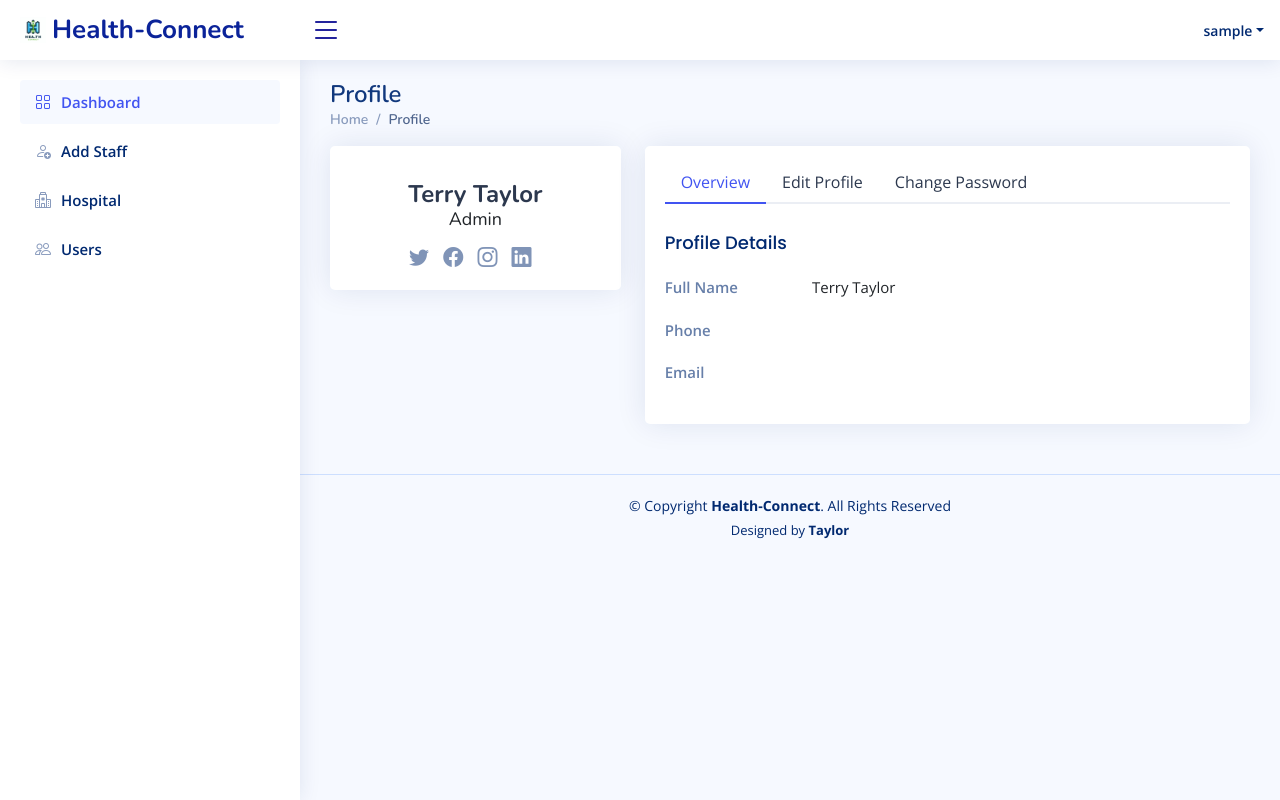
After one commit to TerryTaylor23/Blood-bank-management-system, a PHP site: page /aprofile.php in a window 1280 px wide. The commit adds this page. Run offline with PHP 8.4, Linux system fonts and the light colour scheme; the visitor is signed in with stand-in values (Sample User, id 1); tables that the repository leaves empty or names only in its code hold one stand-in row (values such as "Sample post"); some libraries are stand-ins or nearby versions.

Commit message:
Implemented password change functionality and enhanced UI components across various pages

```diff
--- a/add_blood_bag.php
+++ b/add_blood_bag.php
@@ -129,9 +129,9 @@ $query->close();
             </a>
         </li>
         <li class="nav-item">
-            <a class="nav-link collapsed" href="#">
+            <a class="nav-link collapsed" href="request.php">
                 <i class="bx bxs-donate-blood"></i>
-                <span>Blood transfusion Request</span>
+                <span>Blood Request</span>
             </a>
         </li>
         <li class="nav-item">
--- a/admin_dashboard.php
+++ b/admin_dashboard.php
@@ -101,7 +101,7 @@ $con->close();
             </li>
 
             <li>
-              <a class="dropdown-item d-flex align-items-center" href="profile.html">
+              <a class="dropdown-item d-flex align-items-center" href="aprofile.php">
                 <i class="bi bi-person"></i>
                 <span>My Profile</span>
               </a>
--- /dev/null
+++ b/aprofile.php
@@ -0,0 +1,360 @@
+<?php
+session_start();
+
+// Database connection
+$con = new mysqli("localhost", "root", "", "blood_bank");
+
+if ($con->connect_error) {
+    die("Connection failed: " . $con->connect_error);
+}
+
+// Check if the user is logged in
+if (!isset($_SESSION['user_id'])) {
+    header('Location: login.php');
+    exit();
+}
+
+$user_id = $_SESSION['user_id'];
+
+// Fetch user details from the database
+$query = $con->prepare("SELECT username, user_type FROM user WHERE user_id = ?");
+$query->bind_param("i", $user_id);
+$query->execute();
+$result = $query->get_result();
+
+if ($result->num_rows > 0) {
+    $user = $result->fetch_assoc();
+    $username = $user['username'];
+    $user_type = $user['user_type'];
+} else {
+    // If user is not found, redirect to login page
+    header('Location: login.php');
+    exit();
+}
+$query->close();
+$con->close();
+?>
+
+
+<!DOCTYPE html>
+<html lang="en">
+
+<head>
+  <meta charset="utf-8">
+  <meta content="width=device-width, initial-scale=1.0" name="viewport">
+
+  <title>Health-Connect</title>
+  <meta content="" name="description">
+  <meta content="" name="keywords">
+
+  <!-- Favicons -->
+  <link href="assets/img/micon.png" rel="icon">
+  <link href="assets/img/micon.png" rel="apple-touch-icon">
+
+  <!-- Google Fonts -->
+  <link href="https://fonts.gstatic.com" rel="preconnect">
+  <link href="https://fonts.googleapis.com/css?family=Open+Sans:300,300i,400,400i,600,600i,700,700i|Nunito:300,300i,400,400i,600,600i,700,700i|Poppins:300,300i,400,400i,500,500i,600,600i,700,700i" rel="stylesheet">
+
+  <!-- Vendor CSS Files -->
+  <link href="assets/vendor/bootstrap/css/bootstrap.min.css" rel="stylesheet">
+  <link href="assets/vendor/bootstrap-icons/bootstrap-icons.css" rel="stylesheet">
+  <link href="assets/vendor/boxicons/css/boxicons.min.css" rel="stylesheet">
+  <link href="assets/vendor/quill/quill.snow.css" rel="stylesheet">
+  <link href="assets/vendor/quill/quill.bubble.css" rel="stylesheet">
+  <link href="assets/vendor/remixicon/remixicon.css" rel="stylesheet">
+  <link href="assets/vendor/simple-datatables/style.css" rel="stylesheet">
+
+  <!-- Template Main CSS File -->
+  <link href="assets/css/style.css" rel="stylesheet">
+
+</head>
+
+<body>
+
+  <!-- ======= Header ======= -->
+  <header id="header" class="header fixed-top d-flex align-items-center">
+
+    <div class="d-flex align-items-center justify-content-between">
+      <a href="admin_dashboard.php" class="logo d-flex align-items-center">
+        <img src="assets/img/OIG2.jfif" alt="">
+        <span class="d-none d-lg-block">Health-Connect</span>
+      </a>
+      <i class="bi bi-list toggle-sidebar-btn"></i>
+    </div><!-- End Logo -->
+
+    <nav class="header-nav ms-auto">
+      <ul class="d-flex align-items-center">
+        <li class="nav-item dropdown pe-3">
+
+          <a class="nav-link nav-profile d-flex align-items-center pe-0" href="#" data-bs-toggle="dropdown">
+            <!-- <img src="assets/img/profile-img.jpg" alt="Profile" class="rounded-circle"> -->
+            <span class="d-none d-md-block dropdown-toggle ps-2"><?php echo htmlspecialchars($username); ?></span>
+          </a>
+
+          <ul class="dropdown-menu dropdown-menu-end dropdown-menu-arrow profile">
+            <li class="dropdown-header">
+              <h6><?php echo htmlspecialchars($username); ?></h6>
+              <span><?php echo htmlspecialchars($user_type); ?></span>
+            </li>
+            <li>
+              <hr class="dropdown-divider">
+            </li>
+
+            <li>
+              <a class="dropdown-item d-flex align-items-center" href="profile.html">
+                <i class="bi bi-person"></i>
+                <span>My Profile</span>
+              </a>
+            </li>
+
+            <li>
+              <a class="dropdown-item d-flex align-items-center" href="logout.php">
+                <i class="bi bi-box-arrow-right"></i>
+                <span>Sign Out</span>
+              </a>
+            </li>
+
+          </ul><!-- End Profile Dropdown Items -->
+        </li><!-- End Profile Nav -->
+    </nav><!-- End Icons Navigation -->
+
+  </header><!-- End Header -->
+
+  <!-- ======= Sidebar ======= -->
+  <aside id="sidebar" class="sidebar">
+
+    <ul class="sidebar-nav" id="sidebar-nav">
+
+      <li class="nav-item">
+        <a class="nav-link " href="admin_dashboard.php">
+          <i class="bi bi-grid"></i>
+          <span>Dashboard</span>
+        </a>
+      </li><!-- End Dashboard Nav -->
+      <li class="nav-item">
+        <a class="nav-link collapsed" href="add_hospital_staff.php">
+        <i class="bi bi-person-add"></i>
+          <span>Add Staff</span>
+        </a>
+      </li><!-- End medical Page Nav -->
+
+      <li class="nav-item">
+        <a class="nav-link collapsed" href="register_hospital.php">
+        <i class="bi bi-hospital"></i>
+          <span>Hospital</span>
+        </a>
+      </li><!-- End F.A.Q Page Nav -->
+
+      <li class="nav-item">
+        <a class="nav-link collapsed" href="donor.php">
+          <i class="bi bi-people"></i>
+          <span>Users</span>
+        </a>
+      </li><!-- End Contact Page Nav -->
+
+    </ul>
+
+  </aside><!-- End Sidebar-->
+
+  <main id="main" class="main">
+  <div class="pagetitle">
+      <h1>Profile</h1>
+      <nav>
+        <ol class="breadcrumb">
+          <li class="breadcrumb-item"><a href="hospital_dashboard.php">Home</a></li>
+          <li class="breadcrumb-item active">Profile</li>
+        </ol>
+      </nav>
+    </div><!-- End Page Title -->
+
+    <section class="section profile">
+      <div class="row">
+        <div class="col-xl-4">
+
+          <div class="card">
+            <div class="card-body profile-card pt-4 d-flex flex-column align-items-center">
+
+              <h2>Terry Taylor</h2>
+              <h3>Admin</h3>
+              <div class="social-links mt-2">
+                <a href="#" class="twitter"><i class="bi bi-twitter"></i></a>
+                <a href="#" class="facebook"><i class="bi bi-facebook"></i></a>
+                <a href="#" class="instagram"><i class="bi bi-instagram"></i></a>
+                <a href="#" class="linkedin"><i class="bi bi-linkedin"></i></a>
+              </div>
+            </div>
+          </div>
+
+        </div>
+
+        <div class="col-xl-8">
+
+          <div class="card">
+            <div class="card-body pt-3">
+              <!-- Bordered Tabs -->
+              <ul class="nav nav-tabs nav-tabs-bordered">
+
+                <li class="nav-item">
+                  <button class="nav-link active" data-bs-toggle="tab" data-bs-target="#profile-overview">Overview</button>
+                </li>
+
+                <li class="nav-item">
+                  <button class="nav-link" data-bs-toggle="tab" data-bs-target="#profile-edit">Edit Profile</button>
+                </li>
+
+                <li class="nav-item">
+                  <button class="nav-link" data-bs-toggle="tab" data-bs-target="#profile-change-password">Change Password</button>
+                </li>
+
+              </ul>
+              <div class="tab-content pt-2">
+
+                <div class="tab-pane fade show active profile-overview" id="profile-overview">
+                  <h5 class="card-title">Profile Details</h5>
+
+                  <div class="row">
+                    <div class="col-lg-3 col-md-4 label ">Full Name</div>
+                    <div class="col-lg-9 col-md-8">Terry Taylor</div>
+                  </div>
+
+                  <div class="row">
+                    <div class="col-lg-3 col-md-4 label">Phone</div>
+                    <div class="col-lg-9 col-md-8"></div>
+                  </div>
+
+                  <div class="row">
+                    <div class="col-lg-3 col-md-4 label">Email</div>
+                    <div class="col-lg-9 col-md-8"></div>
+                  </div>
+
+                </div>
+
+                <div class="tab-pane fade profile-edit pt-3" id="profile-edit">
+
+                  <!-- Profile Edit Form -->
+                  <form>
+                    <div class="row mb-3">
+                      <label for="fullName" class="col-md-4 col-lg-3 col-form-label">Full Name</label>
+                      <div class="col-md-8 col-lg-9">
+                        <input name="fullName" type="text" class="form-control" id="fullName">
+                      </div>
+                    </div>
+
+
+                    <div class="row mb-3">
+                      <label for="Phone" class="col-md-4 col-lg-3 col-form-label">Phone</label>
+                      <div class="col-md-8 col-lg-9">
+                        <input name="phone" type="text" class="form-control" id="Phone">
+                      </div>
+                    </div>
+
+                    <div class="row mb-3">
+                      <label for="Email" class="col-md-4 col-lg-3 col-form-label">Email</label>
+                      <div class="col-md-8 col-lg-9">
+                        <input name="email" type="email" class="form-control" id="Email" value="k.anderson@example.com">
+                      </div>
+                    </div>
+
+                    <div class="row mb-3">
+                      <label for="Twitter" class="col-md-4 col-lg-3 col-form-label">Twitter Profile</label>
+                      <div class="col-md-8 col-lg-9">
+                        <input name="twitter" type="text" class="form-control" id="Twitter" value="https://twitter.com/#">
+                      </div>
+                    </div>
+
+                    <div class="row mb-3">
+                      <label for="Facebook" class="col-md-4 col-lg-3 col-form-label">Facebook Profile</label>
+                      <div class="col-md-8 col-lg-9">
+                        <input name="facebook" type="text" class="form-control" id="Facebook" value="https://facebook.com/#">
+                      </div>
+                    </div>
+
+                    <div class="row mb-3">
+                      <label for="Instagram" class="col-md-4 col-lg-3 col-form-label">Instagram Profile</label>
+                      <div class="col-md-8 col-lg-9">
+                        <input name="instagram" type="text" class="form-control" id="Instagram" value="https://instagram.com/#">
+                      </div>
+                    </div>
+
+                    <div class="row mb-3">
+                      <label for="Linkedin" class="col-md-4 col-lg-3 col-form-label">Linkedin Profile</label>
+                      <div class="col-md-8 col-lg-9">
+                        <input name="linkedin" type="text" class="form-control" id="Linkedin" value="https://linkedin.com/#">
+                      </div>
+                    </div>
+
+                    <div class="text-center">
+                      <button type="submit" class="btn btn-primary">Save Changes</button>
+                    </div>
+                  </form><!-- End Profile Edit Form -->
+
+                </div>
+
+                <div class="tab-pane fade pt-3" id="profile-change-password">
+                  <!-- Change Password Form -->
+                      <form action="change_password.php" method="post">
+
+                      <div class="row mb-3">
+                        <label for="currentPassword" class="col-md-4 col-lg-3 col-form-label">Current Password</label>
+                        <div class="col-md-8 col-lg-9">
+                          <input name="currentPassword" type="password" class="form-control" id="currentPassword" required>
+                        </div>
+                      </div>
+
+                      <div class="row mb-3">
+                        <label for="newPassword" class="col-md-4 col-lg-3 col-form-label">New Password</label>
+                        <div class="col-md-8 col-lg-9">
+                          <input name="newPassword" type="password" class="form-control" id="newPassword" required>
+                        </div>
+                      </div>
+
+                      <div class="row mb-3">
+                        <label for="renewPassword" class="col-md-4 col-lg-3 col-form-label">Re-enter New Password</label>
+                        <div class="col-md-8 col-lg-9">
+                          <input name="renewPassword" type="password" class="form-control" id="renewPassword" required>
+                        </div>
+                      </div>
+
+                      <div class="text-center">
+                        <button type="submit" class="btn btn-primary">Change Password</button>
+                      </div>
+                      </form><!-- End Change Password Form -->
+
+                </div>
+
+              </div><!-- End Bordered Tabs -->
+
+
+          </div>
+        </div><!-- End Left side columns -->
+      </div>
+    </section>
+
+  </main><!-- End #main -->
+
+  <!-- ======= Footer ======= -->
+  <footer id="footer" class="footer">
+    <div class="copyright">
+      &copy; Copyright <strong><span>Health-Connect</span></strong>. All Rights Reserved
+    </div>
+    <div class="credits">
+      Designed by <strong>Taylor</strong>
+    </div>
+  </footer><!-- End Footer -->
+
+  <!-- Vendor JS Files -->
+  <script src="assets/vendor/apexcharts/apexcharts.min.js"></script>
+  <script src="assets/vendor/bootstrap/js/bootstrap.bundle.min.js"></script>
+  <script src="assets/vendor/chart.js/chart.umd.js"></script>
+  <script src="assets/vendor/echarts/echarts.min.js"></script>
+  <script src="assets/vendor/quill/quill.min.js"></script>
+  <script src="assets/vendor/simple-datatables/simple-datatables.js"></script>
+  <script src="assets/vendor/tinymce/tinymce.min.js"></script>
+  <script src="assets/vendor/php-email-form/validate.js"></script>
+
+  <!-- Template Main JS File -->
+  <script src="assets/js/main.js"></script>
+
+</body>
+
+</html>
--- a/hospital_dashboard.php
+++ b/hospital_dashboard.php
@@ -15,6 +15,7 @@ if (!isset($_SESSION['user_id'])) {
 }
 
 $user_id = $_SESSION['user_id'];
+
 
 // Fetch user details from the database, including first name, last name, and role
 $query = $con->prepare("
@@ -139,7 +140,7 @@ $con->close();
       </li><!-- End Medical Records Page Nav -->
 
       <li class="nav-item">
-        <a class="nav-link collapsed" href="#">
+        <a class="nav-link collapsed" href="request.php">
           <i class="bx bxs-donate-blood"></i>
           <span>Blood Request</span>
         </a>
--- a/main1.css
+++ b/main1.css
@@ -7,7 +7,7 @@ body, h1, form, input {
 
   body {
     font-family: Arial, sans-serif;
-    background: linear-gradient(to right, #ff7e5f, #feb47b);
+    background: linear-gradient(to right, #ff5f67, #fe847b);
     display: flex;
     justify-content: center;
     align-items: center;
```
Also changed, not shown: blood_bag.php (+6 -5 lines), process_request.php (+86 -85 lines).
